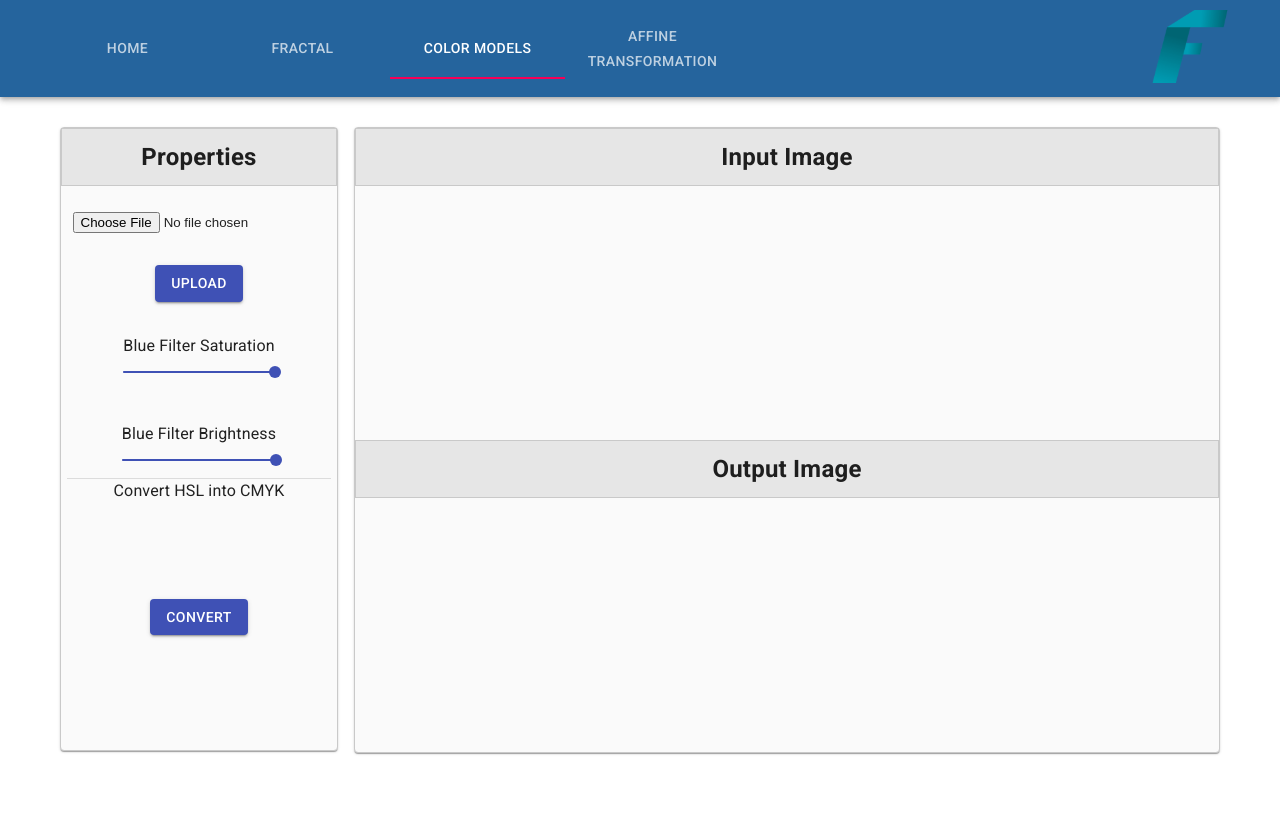
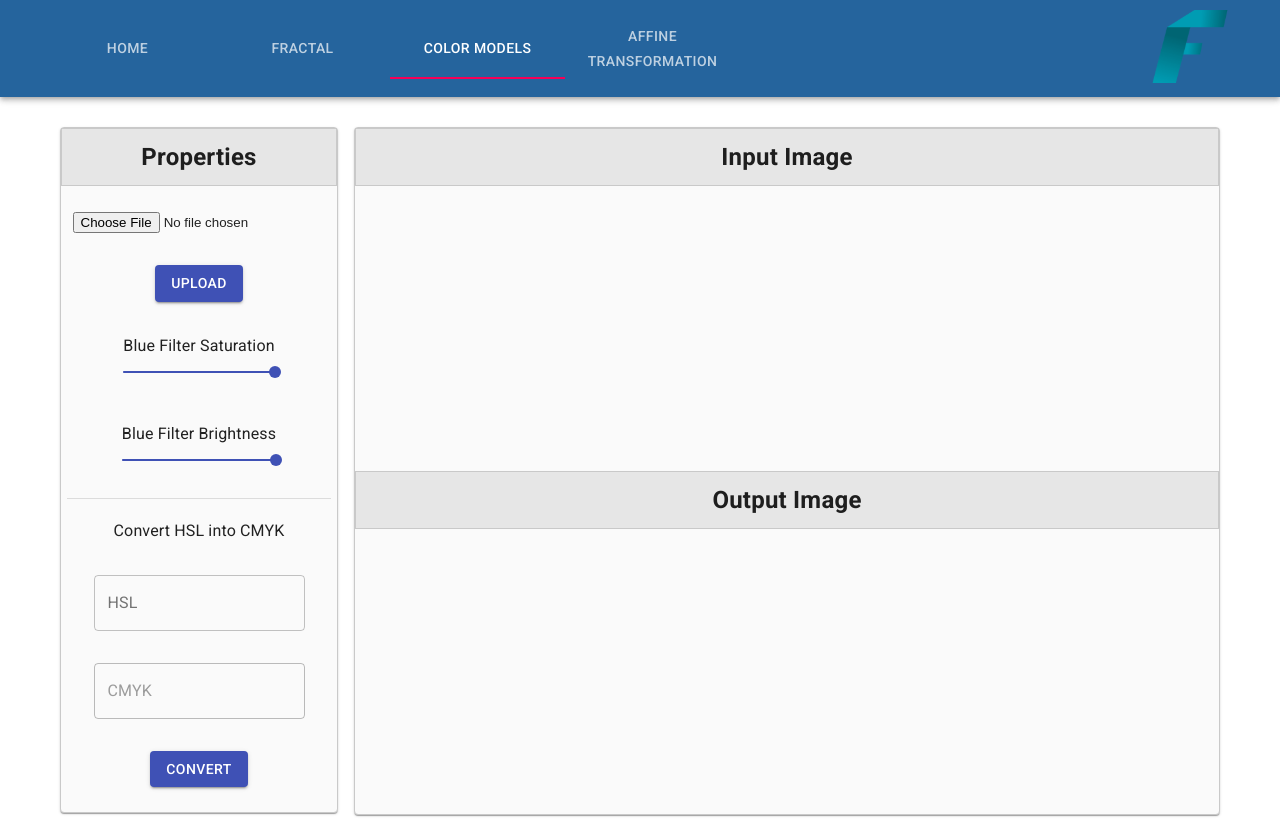
Before and after one commit to RomanTokar/computer-graphics, a React (Create React App) app: page /color-models in a window 1280 px wide. Before the commit the page ends 800 px from the top, so only its background shows below. Built offline with nearby package versions, Linux system fonts and the light colour scheme.

Commit message:
Converting HSL into CMYK is ready

```diff
--- a/package.json
+++ b/package.json
@@ -15,7 +15,8 @@
     "react-dom": "^17.0.1",
     "react-router-dom": "^5.2.0",
     "react-scripts": "4.0.1",
-    "web-vitals": "^0.2.4"
+    "web-vitals": "^0.2.4",
+    "yup": "^0.32.8"
   },
   "scripts": {
     "start": "react-scripts start",
--- /dev/null
+++ b/src/layous/CustomTextField.js
@@ -0,0 +1,15 @@
+import React from 'react';
+import {useField} from 'formik';
+import {TextField} from '@material-ui/core';
+
+const CustomTextField = ({label, disabled, ...props}) => {
+  const [field, meta] = useField(props);
+  const messageError = meta.error && meta.touched ? meta.error : '';
+
+  return (
+    <TextField {...field} {...{label, disabled}} variant={'outlined'} error={!!meta.error}
+               helperText={messageError}/>
+  );
+};
+
+export default CustomTextField;
--- a/src/pages/ColorModels/ConvertProperties.js
+++ b/src/pages/ColorModels/ConvertProperties.js
@@ -1,22 +1,51 @@
 import React from 'react';
 import {Button, Grid, Typography} from '@material-ui/core';
+import {Formik, Form, Field} from 'formik';
+import * as yup from 'yup';
+import convert from 'color-convert';
+import CustomTextField from '../../layous/CustomTextField';
+
+const validationSchema = yup.object({
+  hsl: yup
+    .string()
+    .trim()
+    .required()
+    .matches(
+      /^(?:36[0]|3[0-5][0-9]|[12][0-9][0-9]|[1-9]?[0-9])\s+(100|[1-9][0-9]|[0-9])\s+(100|[1-9][0-9]|[0-9])%?$/,
+      'Incorrect HSL')
+});
 
 const ConvertProperties = () => {
   return (
+    <Formik
+      initialValues={{
+        hsl: '',
+        cmyk: ''
+      }}
+      validationSchema={validationSchema}
+      onSubmit={({hsl}, {setFieldValue}) => {
+        const cmyk = convert.hsl.cmyk(hsl.split(' ')).join(' ');
+
+        setFieldValue('cmyk', cmyk);
+      }}
+    >
+      <Form>
         <Grid container direction={'column'} spacing={4} alignItems={'center'}>
           <Grid item>
             <Typography>Convert HSL into CMYK</Typography>
           </Grid>
           <Grid item>
-
+            <Field name={'hsl'} label={'HSL'} as={CustomTextField}/>
           </Grid>
           <Grid item>
-
+            <Field disabled name={'cmyk'} label={'CMYK'} as={CustomTextField}/>
           </Grid>
           <Grid item>
             <Button type={'submit'} color={'primary'} variant={'contained'}>Convert</Button>
           </Grid>
         </Grid>
+      </Form>
+    </Formik>
   );
 };
 
--- a/src/pages/ColorModels/Properties.js
+++ b/src/pages/ColorModels/Properties.js
@@ -14,7 +14,7 @@ const Properties = ({
         blueFilterSaturation, blueFilterBrightness
       }}
       />
-      <Divider/>
+      <Divider style={{margin: '20px 0'}}/>
       <ConvertProperties/>
     </>
   );
```
Also changed, not shown: 1 other file (tests, documents, lock files or other folders). Lines whose indentation alone changed are shown as unchanged.
